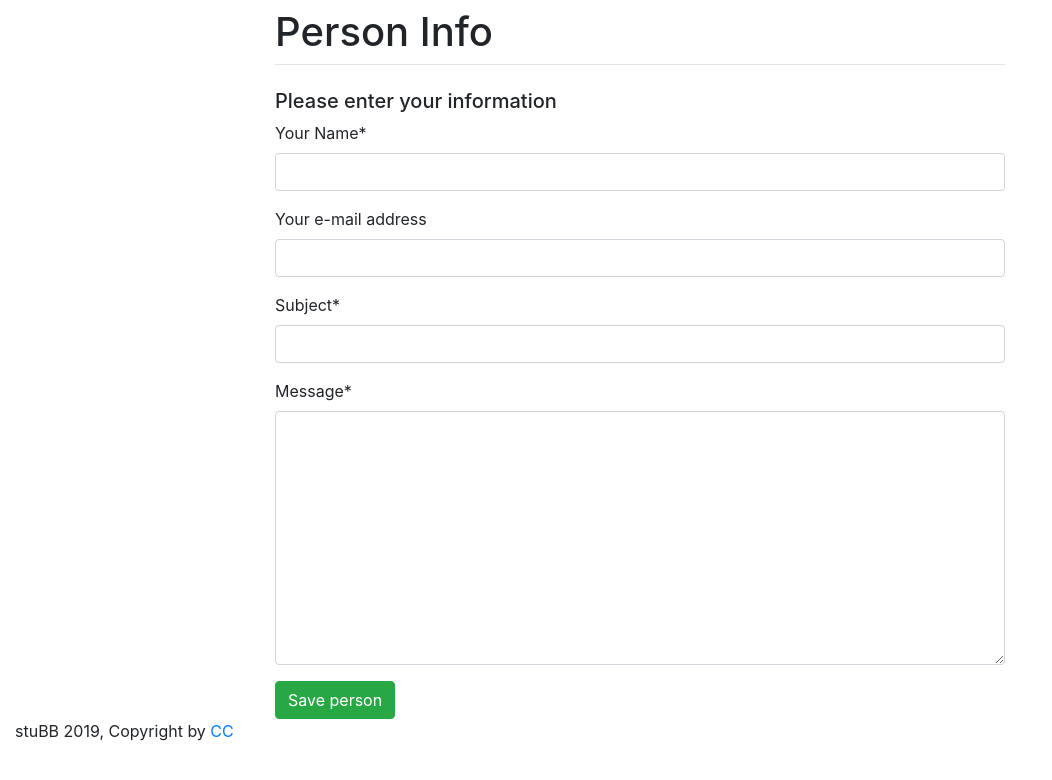
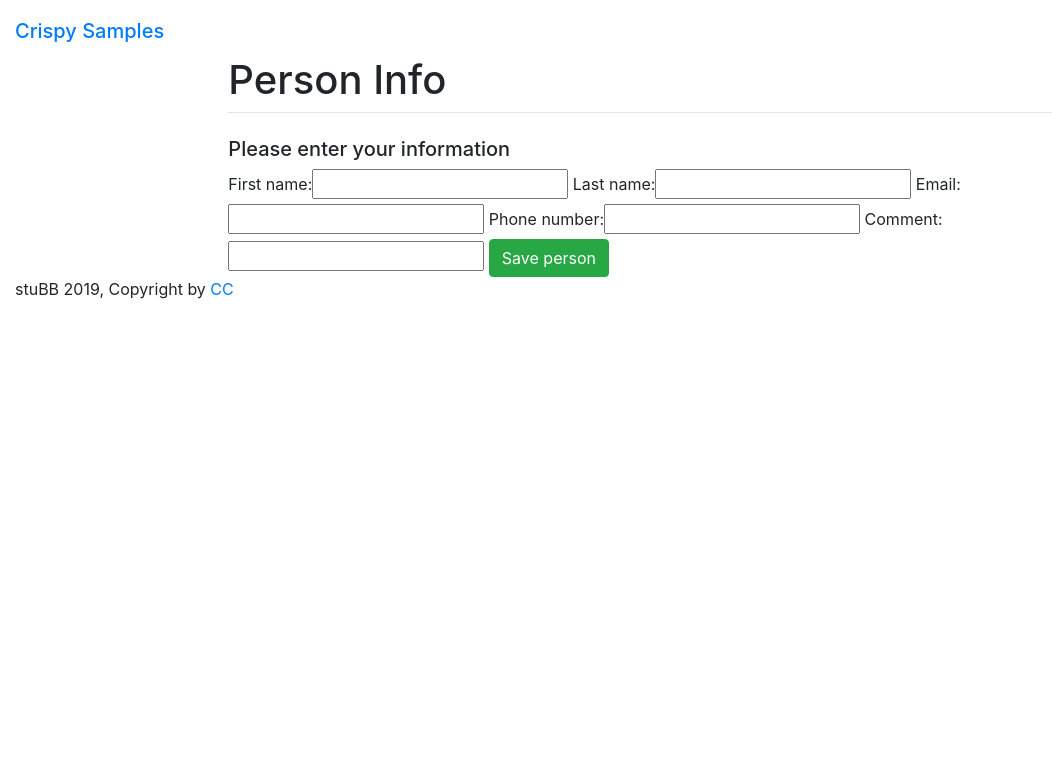
Before and after one commit to btbell/dj_crispy_form_samples, a Django app: template crispysample/templates/crispysample/person_form.html in a window 1280 px wide. Shown: the top 780 px of the page, without its empty margins (0-1052 px from the left). Run offline with Django 3.2, Linux system fonts and the light colour scheme; the template is opened without the code that fills it: values that come from a table or form of the project are taken from there, others are empty; some libraries are stand-ins or nearby versions; some web fonts are replaced.

Commit message:
simple modelform and form examples

```diff
--- a/crispysample/forms.py
+++ b/crispysample/forms.py
@@ -1,11 +1,10 @@
 from django import forms
-from django.shortcuts import get_object_or_404, render
-from django.http import HttpResponseRedirect
+#from django.shortcuts import get_object_or_404, render
+#from django.http import HttpResponseRedirect
 from crispy_forms.helper import FormHelper
 from crispy_forms.layout import Submit
 
 from .models import BasicInfo
-
 
 class BasicInfoForm(forms.ModelForm):
   class Meta:
@@ -22,9 +21,9 @@
     self.helper.form_method = 'post'
     self.helper.add_input(Submit('submit', 'Save person'))
 
-class PersonalDataForm(forms.Form):
-  first_name = forms.CharField(required=True, max_length=255)
-  last_name = forms.CharField(required=True, max_length=255)
-  email = forms.EmailField(required=True)
-  phone = forms.CharField(required=True, max_length=200)
-  address = forms.CharField(max_length=1000, widget=forms.Textarea())
+class FeedbackForm(forms.Form):
+  f_name = forms.CharField(max_length=30, label='First name')
+  l_name = forms.CharField(max_length=50, label='Last name')
+  email = forms.EmailField(max_length=100, label='Email')
+  phone = forms.CharField(label='Phone number')
+  comment = forms.CharField(max_length=255)
--- a/crispysample/templates/crispysample/base.html
+++ b/crispysample/templates/crispysample/base.html
@@ -18,31 +18,27 @@
 {% block extra_head_tags %}{% endblock %}
 </head>
 <body>
+
+<!-- |*|*|*|*| Content |*|*|*|*| -->
 <div class="container-fluid">
   <!-- |*|*|*|*| Banner |*|*|*|*| -->
-            <!-- |*|*|*|*| User Authentication |*|*|*|*| -->
-            {% if user.is_authenticated %}
-            <h5 class="user-hdr">{{ user.get_username }}'s</h5>
-            {% else %}
-            <h5 class="user-hdr"></h5>
-            {% endif %}
-
-
-      <!-- |*|*|*|*| Content |*|*|*|*| -->
-      <div class="container">
+  <div class="banner-wrapper">
+    <!-- Brand -->
+    <h1 class="logo"><a class="navbar-brand" href="{% url 'crispysample:home' %}"><span class="logo-text" role="banner">Crispy Samples</span></a></h1>
+  </div>
   <div class="row justify-content-center">
   <div class="col-8">
     {% block content %}
     {% endblock %}
   </div>
-        </div>
+
 </div>
   <!-- |*|*|*|*| Footer |*|*|*|*| -->
   <footer class="basic-footer" role="contentinfo">
     <p>stuBB 2019, Copyright by <a href="https://creativecommons.org/licenses/by/3.0/">CC</a></p>
   </footer>
+
 </div>
-
 </body>
 <!-- JS, Popper, JQuery -->
 <script src="https://code.jquery.com/jquery-3.3.1.slim.min.js" integrity="sha384-q8i/X+965DzO0rT7abK41JStQIAqVgRVzpbzo5smXKp4YfRvH+8abtTE1Pi6jizo" crossorigin="anonymous"></script>
--- /dev/null
+++ b/crispysample/templates/crispysample/feedback.html
@@ -0,0 +1,5 @@
+<form action="/feedback/" method="post">
+    {% csrf_token %}
+    {{ form }}
+    <input type="submit" value="Submit">
+</form>
--- a/crispysample/templates/crispysample/person_form.html
+++ b/crispysample/templates/crispysample/person_form.html
@@ -1,6 +1,6 @@
 {% extends 'crispysample/base.html' %}
 
-{% load crispy_forms_tags %}
+
 
 {% block content %}
   <h1>Person Info</h1>
@@ -8,7 +8,7 @@
   <h5 class="mt-2">Please enter your information</h5>
   <form method="post" novalidate>
     {% csrf_token %}
-    {{ form|crispy }}
+    {{ form }}
     <button type="submit" class="btn btn-success">Save person</button>
   </form>
 {% endblock %}
--- a/crispysample/urls.py
+++ b/crispysample/urls.py
@@ -6,7 +6,8 @@
 app_name = 'crispysample'
 
 urlpatterns = [
-    path('add', views.PersonCreateView.as_view(), name='add'),
-    path('biadd', views.BasicInfoCreateView.as_view(), name='biadd'),
-
+  path('', views.home, name='home'),
+  path('add', views.PersonCreateView.as_view(), name='add'),
+  path('biadd', views.BasicInfoCreateView.as_view(), name='biadd'),
+  path('feedback', views.get_feedback, name='get_feedback'),
   ]
--- a/crispysamplebase/settings.py
+++ b/crispysamplebase/settings.py
@@ -38,6 +38,7 @@
     'django.contrib.messages',
     'django.contrib.staticfiles',
     'crispy_forms',
+    'phonenumber_field',
     #myApps
     'crispysample',
 ]
--- a/static/styles/forms.css
+++ b/static/styles/forms.css
@@ -62,6 +62,10 @@
 	margin-bottom: 20px;
 }
 
+.nav {
+    border: 2px solid #ccccaa;
+    border-radius: 5px;
+}
 button {
 	font-size: 13px;
 	width: 90px;
```
Also changed, not shown: crispysample/templates/crispysample/home.html (+14 -1 lines), crispysample/views.py (+21 -1 lines). Lines whose indentation alone changed are shown as unchanged.
